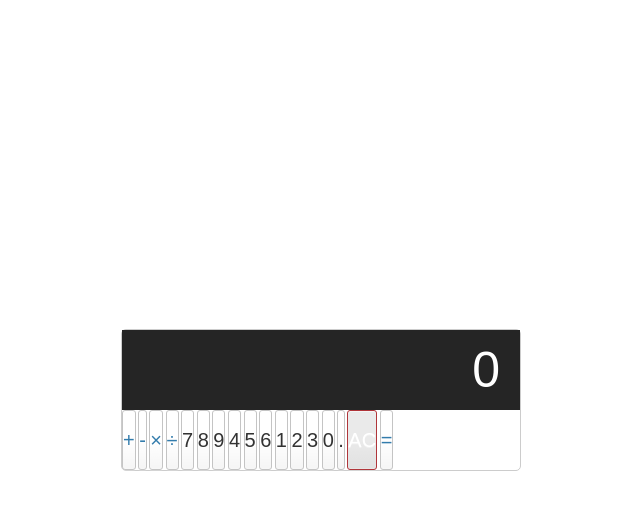
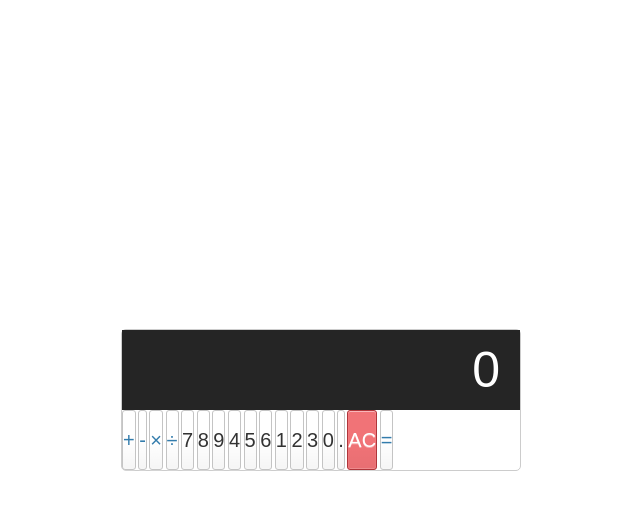
Before and after one commit to Tumworobere/JS-Calculator, a plain HTML site: page index.html in a window 1280 px wide. In both pictures the pointer is over the button "AC". Shown: the whole page, without its empty margins (319-959 px from the left). Drawn offline with Linux system fonts and the light colour scheme.

Commit message:
Add hover effect to AllClear buttons

```diff
--- a/style.css
+++ b/style.css
@@ -55,3 +55,7 @@ html {
     border-color: #b0353a;
     color: #fff;
   }
+
+  .all-clear:hover {
+    background-color: #f17377;
+  }
```
